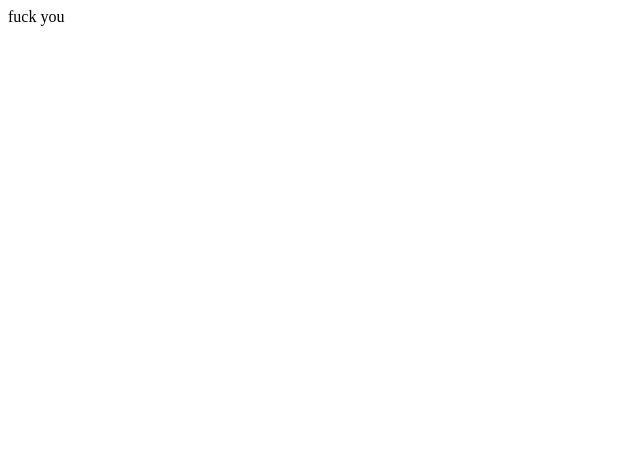
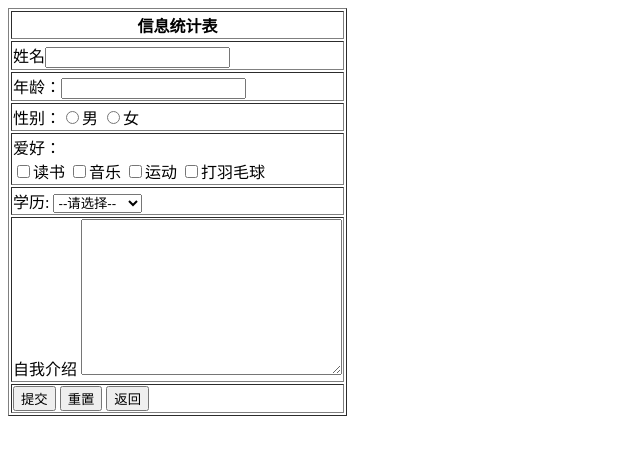
Before and after one commit to aiweiweian/whan, a plain HTML site: page index.html in a window 1280 px wide. Shown: the whole page, without its empty margins (0-640 px from the left). Drawn offline with Linux system fonts and the light colour scheme.

Commit message:
Update index.html

```diff
--- a/index.html
+++ b/index.html
@@ -1 +1,57 @@
-fuck you
+<html>
+	<head>
+		<meta charset="utf-8">
+		<title></title>
+	</head>
+	<body>
+		<table border="1">
+		<tr>
+		<th>
+			信息统计表
+		</th>
+			</tr>
+		<tr>
+			<td>姓名<input type="text" name="userName"></td>
+		</tr>
+		<tr>
+			<td>年龄：<input type="text" name="userName"></td>
+		</tr>
+		<tr>
+			<td>性别：<input type="radio" name="sex" value="1">男
+		              <input type="radio" name="sex" value="0">女
+			</td>
+		</tr>
+		<tr>
+			<td>爱好：<br><input type="checkbox" name="hobby" value="1">读书
+		              <input type="checkbox" name="hobby" value="2">音乐
+		              <input type="checkbox" name="hobby" value="3">运动
+		              <input type="checkbox" name="hobby" value="4">打羽毛球
+            </td>
+	    </tr>
+		<tr>
+			<td>
+				学历:
+			    <select name="degree">
+			        <option value="">--请选择--</option>
+			        <option value="1">专科</option>
+			        <option value="2">本科</option>
+			        <option value="3">硕士</option>
+			        <option value="4">博士及以上</option>
+		        </select>
+		    </td>
+		</tr>
+		<tr>
+			    <td>自我介绍
+				<textarea name="troduct"rows="10"cols="30"></textarea>
+				</td>
+		</tr>
+		<tr>
+			<td>
+				<input type="submit" value="提交">
+				<input type="reset" value="重置">
+				<input type="button" value="返回">
+			</td>
+		</tr>
+		</table>
+	</body>
+</html>
```
